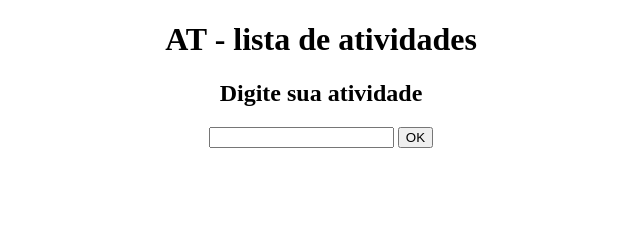
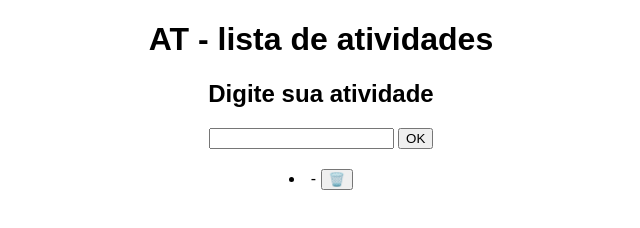
Before and after one commit to Guilherme-Ferreira-Tombini/lista---pwa, a website: page index.html in a window 1280 px wide. Both pictures are taken after a click on the button "OK". Shown: the whole page, without its empty margins (319-959 px from the left). Drawn offline with Linux system fonts and the light colour scheme.

Commit message:
Adicionado loop

```diff
--- a/css/style.css
+++ b/css/style.css
@@ -1,4 +1,5 @@
 body{
+    font-family: Arial, Helvetica, sans-serif;
     margin: 0 auto;
     padding: 0 auto;
     display: flex;
@@ -6,3 +7,7 @@ body{
     align-items: center;
     text-align: center;
 }
+
+#lista{
+    padding: 20px;
+}
--- a/js/main.js
+++ b/js/main.js
@@ -10,9 +10,16 @@ let listar = [];
 function tarefas(){
     let atividade = document.getElementById('atividade').value;
     listar.push(atividade);
-    mostrar()
-}
 
-function mostrar(){
+    for(let tarefa of listar) {
+        let item = document.createElement("li");
+        let texto = document.createTextNode(tarefa + ' - ');
+        let botao = document.createElement("button");
+        botao.innerText = '🗑️';
+
+        item.appendChild(texto);
+        item.appendChild(botao);
+        lista.appendChild(item);
+    }
 
 }
```
